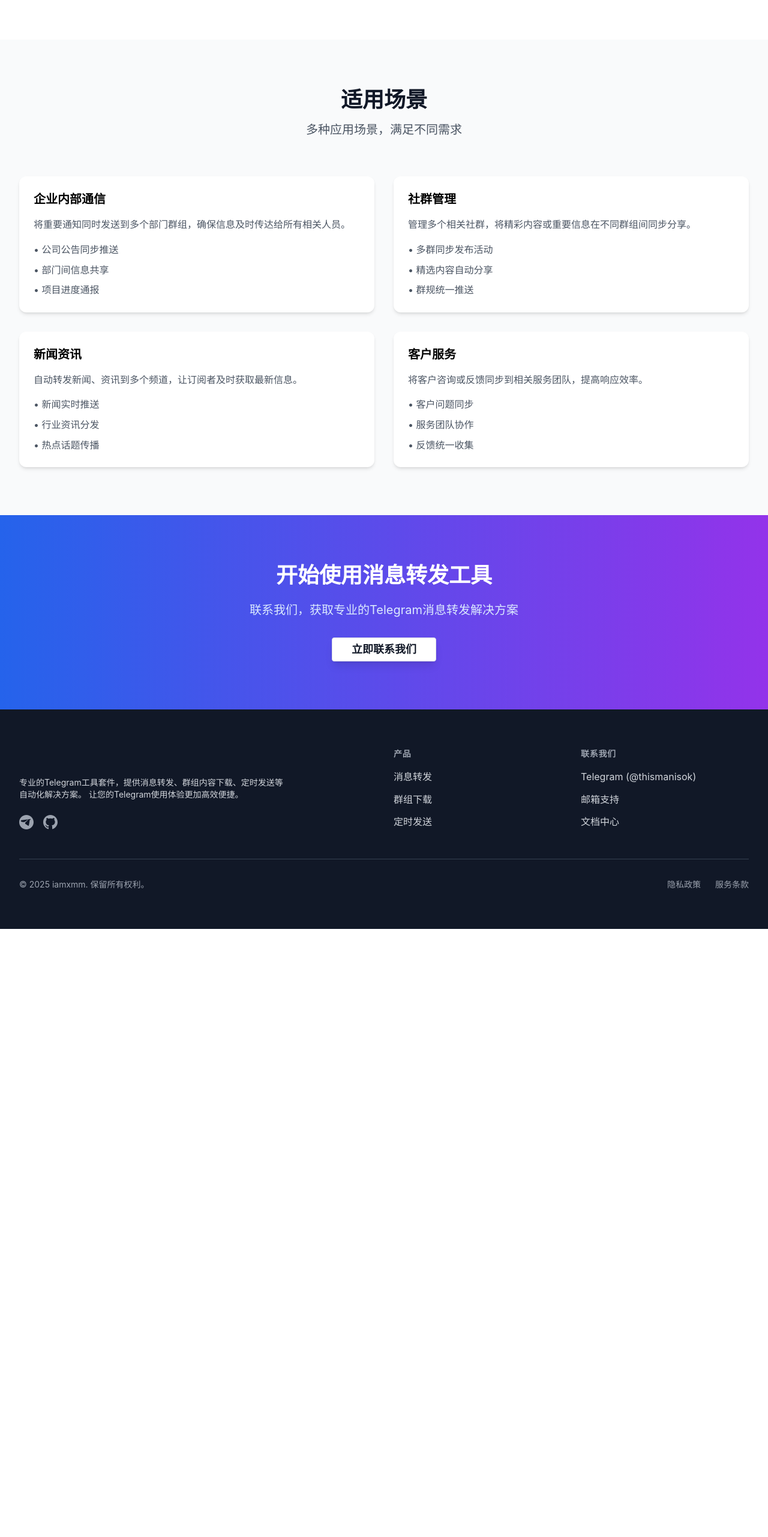
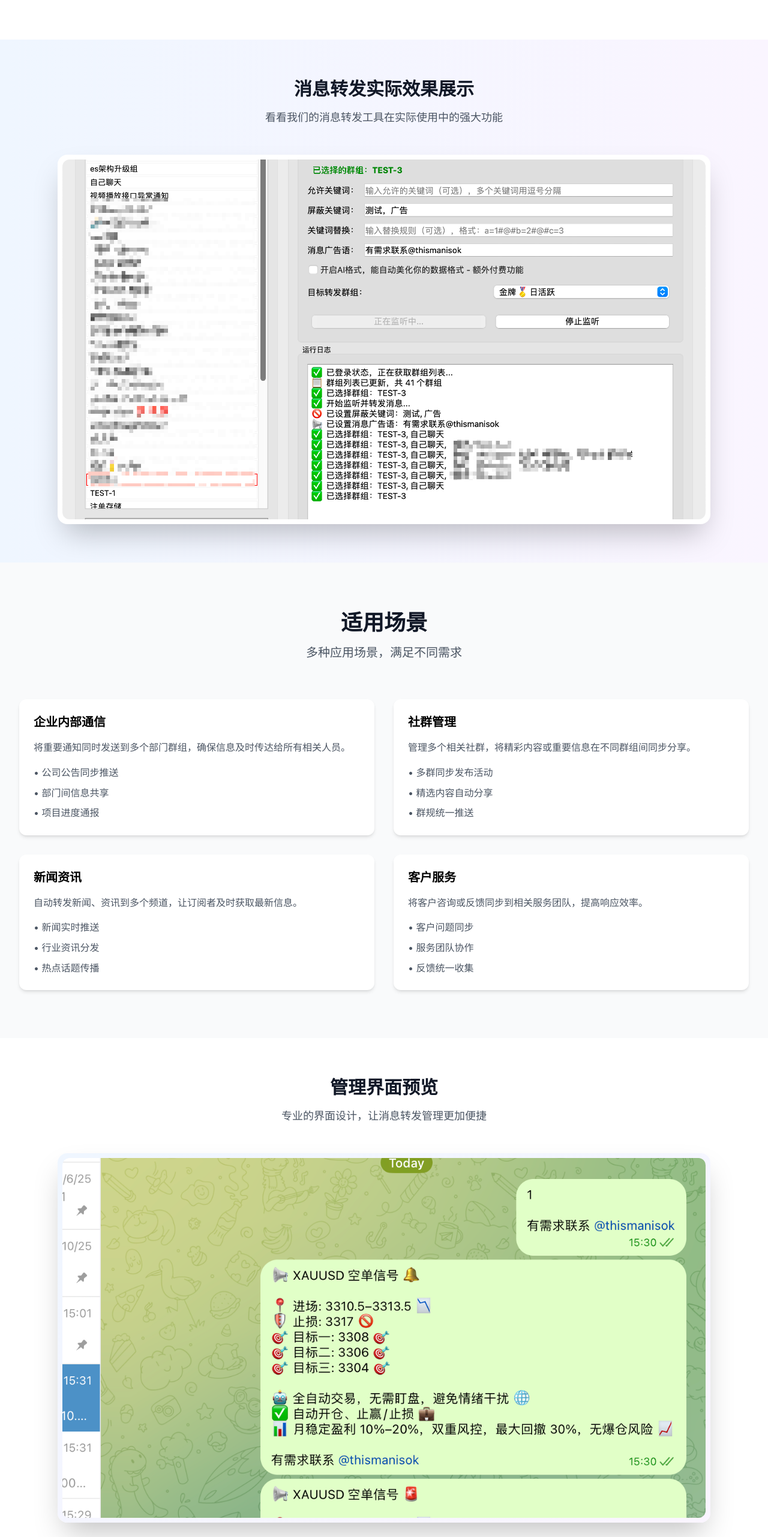
Before and after one commit to dmmgogogo/iamxmm, a Vue app: page /#/telegram-forward in a window 1280 px wide. Shown: the part 1112-3675 px from the top of the page at 60% size. Before the commit the page ends 2661 px from the top, so only its background shows below. Built offline with nearby package versions, Linux system fonts and the light colour scheme.

Commit message:
add 效果图

```diff
--- a/src/views/Home.vue
+++ b/src/views/Home.vue
@@ -233,7 +233,7 @@
               </svg>
             </div>
             <h3 class="text-lg font-semibold mb-2">专业支持</h3>
-            <p class="text-gray-600">7x24小时技术支持，随时为您服务</p>
+            <p class="text-gray-600">技术牛马，为您服务</p>
           </div>
         </div>
       </div>
@@ -317,4 +317,6 @@ export default {
 .scroll-animate.animate {
   @apply opacity-100 translate-y-0;
 }
+
+
 </style>
--- a/src/views/TelegramForward.vue
+++ b/src/views/TelegramForward.vue
@@ -110,6 +110,36 @@
       </div>
     </section>
 
+    <!-- 实际效果展示 -->
+    <section class="py-16 bg-gradient-to-r from-blue-50 to-purple-50">
+      <div class="max-w-6xl mx-auto px-4 sm:px-6 lg:px-8">
+        <div class="text-center mb-12">
+          <h2 class="text-2xl md:text-3xl font-bold text-gray-900 mb-4">
+            消息转发实际效果展示
+          </h2>
+          <p class="text-lg text-gray-600">
+            看看我们的消息转发工具在实际使用中的强大功能
+          </p>
+        </div>
+        <div>
+          <div class="relative overflow-hidden rounded-2xl shadow-2xl bg-white p-2">
+            <img
+              src="@/assets/images/tg消息转发截图-1.png"
+              alt="Telegram消息转发工具实际使用效果展示"
+              class="ad-image w-full h-auto rounded-xl object-cover hover:scale-105 transition-transform duration-500"
+              style="max-height: 600px;"
+            />
+            <div class="absolute inset-0 bg-gradient-to-t from-black/20 to-transparent opacity-0 hover:opacity-100 transition-opacity duration-300 rounded-xl flex items-end">
+              <div class="p-6 text-white">
+                <h3 class="text-xl font-bold mb-2">消息转发功能演示</h3>
+                <p class="text-white/90">智能转发，多群组同步，高效管理</p>
+              </div>
+            </div>
+          </div>
+        </div>
+      </div>
+    </section>
+
     <!-- 使用场景 -->
     <section class="py-20 bg-gray-50">
       <div class="max-w-7xl mx-auto px-4 sm:px-6 lg:px-8">
@@ -174,6 +204,36 @@
       </div>
     </section>
 
+    <!-- 功能界面预览 -->
+    <section class="py-16 bg-white">
+      <div class="max-w-6xl mx-auto px-4 sm:px-6 lg:px-8">
+        <div class="text-center mb-12">
+          <h2 class="text-2xl md:text-3xl font-bold text-gray-900 mb-4">
+            管理界面预览
+          </h2>
+          <p class="text-lg text-gray-600">
+            专业的界面设计，让消息转发管理更加便捷
+          </p>
+        </div>
+        <div>
+          <div class="relative overflow-hidden rounded-2xl shadow-2xl bg-gradient-to-br from-blue-50 to-purple-50 p-2">
+            <img
+              src="@/assets/images/tg消息转发截图-2.png"
+              alt="Telegram消息转发工具管理界面预览"
+              class="ad-image w-full h-auto rounded-xl object-cover hover:scale-105 transition-transform duration-500"
+              style="max-height: 600px;"
+            />
+            <div class="absolute inset-0 bg-gradient-to-t from-black/20 to-transparent opacity-0 hover:opacity-100 transition-opacity duration-300 rounded-xl flex items-end">
+              <div class="p-6 text-white">
+                <h3 class="text-xl font-bold mb-2">专业管理界面</h3>
+                <p class="text-white/90">简洁明了，功能齐全，操作便捷</p>
+              </div>
+            </div>
+          </div>
+        </div>
+      </div>
+    </section>
+
     <!-- CTA区域 -->
     <section class="py-20 bg-gradient-to-r from-blue-600 to-purple-600 text-white">
       <div class="max-w-4xl mx-auto text-center px-4 sm:px-6 lg:px-8">
@@ -221,4 +281,26 @@ export default {
 .scenario-card {
   @apply bg-white p-6 rounded-xl shadow-md hover:shadow-lg transition-shadow duration-300;
 }
+
+/* 广告图片响应式优化 */
+@media (max-width: 768px) {
+  .ad-image {
+    max-height: 400px !important;
+  }
+}
+
+@media (max-width: 480px) {
+  .ad-image {
+    max-height: 300px !important;
+  }
+}
+
+/* 图片加载优化 */
+img {
+  @apply transition-all duration-300;
+}
+
+img:hover {
+  @apply shadow-lg;
+}
 </style>
```
Also changed, not shown: src/assets/images/tg消息转发截图-1.png (added), src/assets/images/tg消息转发截图-2.png (added).
